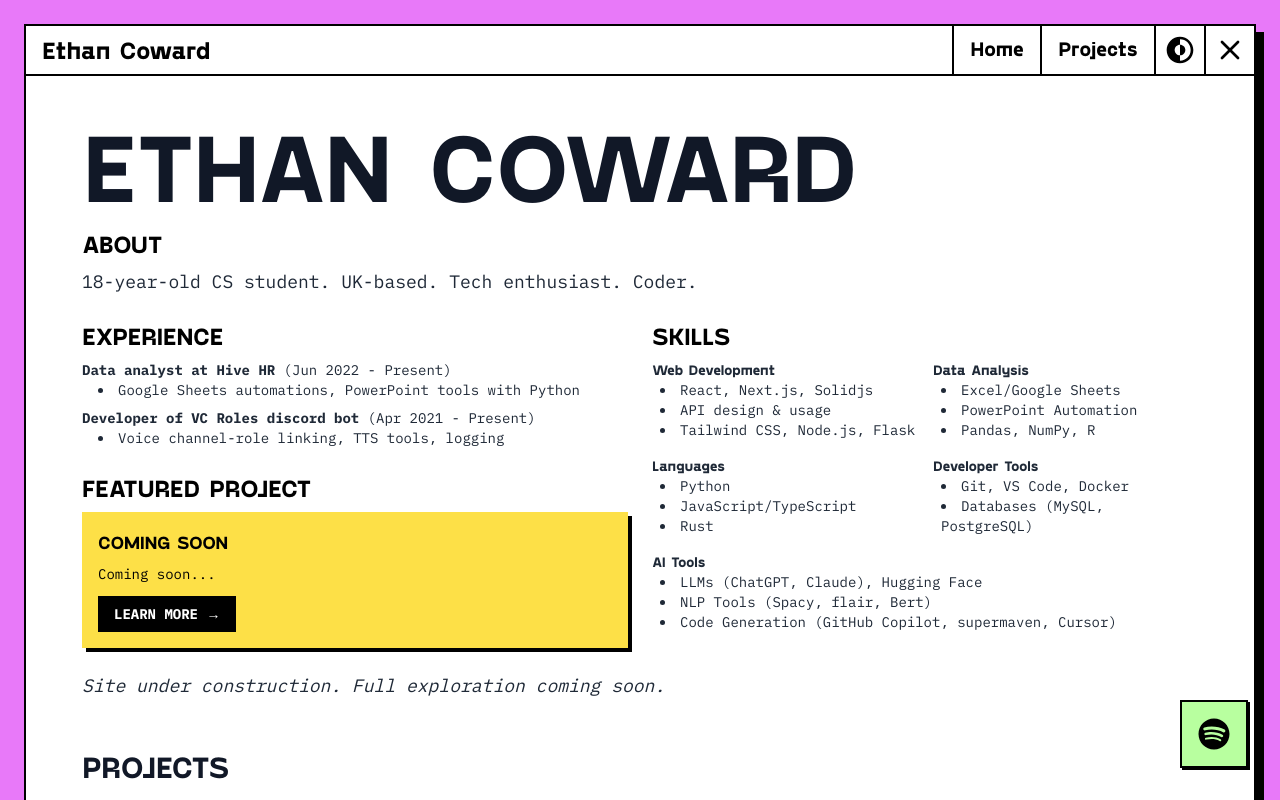
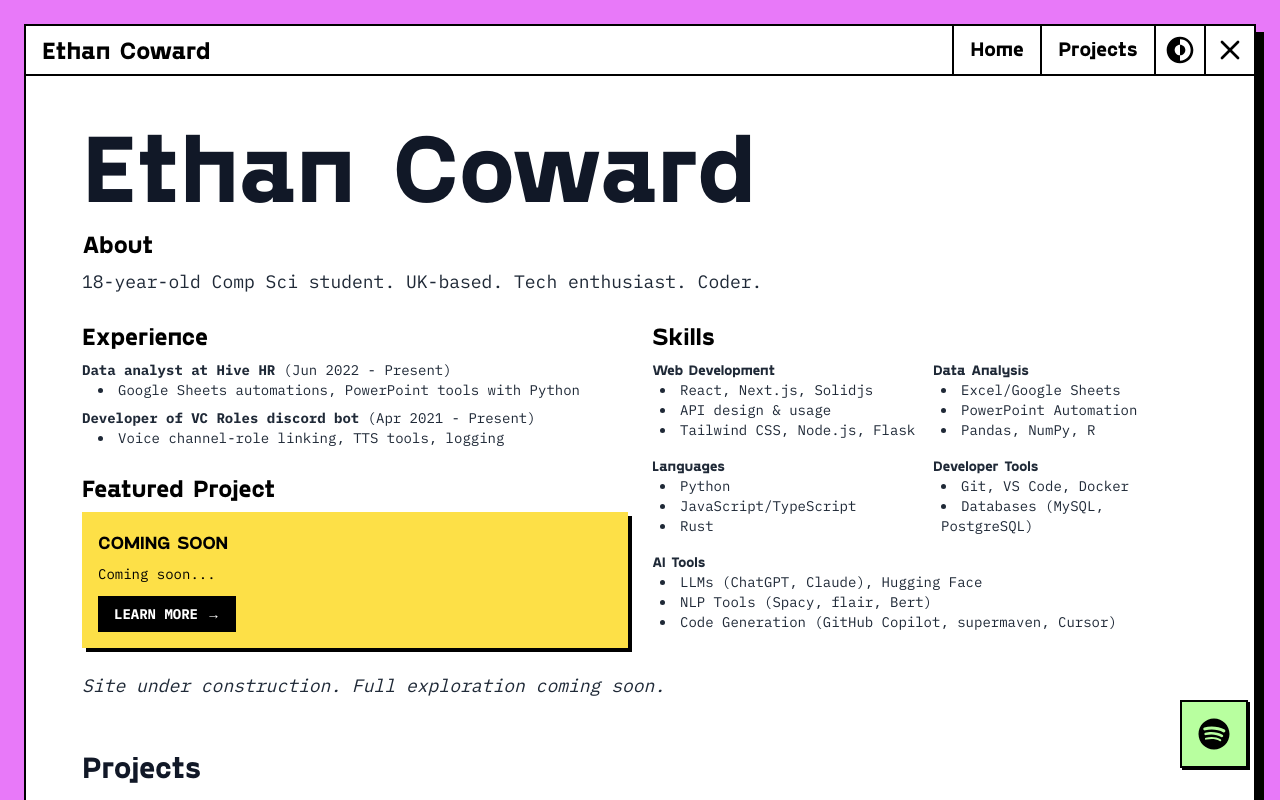
Before and after one commit to CDE90/future-ethancoward.dev, a Next.js app: page / in a window 1280 px wide. Shown: the top 800 px of the page. Built offline with nearby package versions, Linux system fonts and the light colour scheme; no server answers.

Commit message:
Remove full uppercase sections on homepage

```diff
--- a/src/app/page.tsx
+++ b/src/app/page.tsx
@@ -8,20 +8,20 @@ export default function HomePage() {
         <div className="px-4 pt-8 sm:px-6 lg:px-8">
           <div className="max-w-7xl">
             <h1 className="mb-4 text-6xl font-bold text-gray-900 sm:text-8xl dark:text-gray-100">
-              ETHAN COWARD
+              Ethan Coward
             </h1>
 
             <section className="mb-6">
-              <h2 className="mb-2 text-2xl font-bold">ABOUT</h2>
+              <h2 className="mb-2 text-2xl font-bold">About</h2>
               <p className="text-gray-800 sm:text-lg dark:text-gray-300">
-                18-year-old CS student. UK-based. Tech enthusiast. Coder.
+                18-year-old Comp Sci student. UK-based. Tech enthusiast. Coder.
               </p>
             </section>
 
             <div className="grid grid-cols-1 gap-6 lg:grid-cols-2">
               <div className="space-y-6">
                 <section>
-                  <h2 className="mb-2 text-2xl font-bold">EXPERIENCE</h2>
+                  <h2 className="mb-2 text-2xl font-bold">Experience</h2>
                   <ul className="space-y-2 text-sm text-gray-800 dark:text-gray-300">
                     <li>
                       <strong>Data analyst at Hive HR</strong> (Jun 2022 -
@@ -44,7 +44,7 @@ export default function HomePage() {
                 </section>
 
                 <section className="neo-brutalist-featured-project">
-                  <h2 className="mb-2 text-2xl font-bold">FEATURED PROJECT</h2>
+                  <h2 className="mb-2 text-2xl font-bold">Featured Project</h2>
                   <div className="bg-yellow-300 p-4 text-black shadow-[4px_4px_0px_0px_rgba(0,0,0,1)] dark:shadow-[4px_4px_0px_0px_rgba(255,255,255,1)]">
                     <h3 className="mb-2 text-lg font-bold uppercase">
                       Coming Soon
@@ -61,7 +61,7 @@ export default function HomePage() {
               </div>
 
               <section>
-                <h2 className="mb-2 text-2xl font-bold">SKILLS</h2>
+                <h2 className="mb-2 text-2xl font-bold">Skills</h2>
                 <div className="flex flex-col gap-4 text-sm text-gray-800 sm:grid sm:grid-cols-2 dark:text-gray-300">
                   <div>
                     <h3 className="font-semibold">Web Development</h3>
@@ -117,7 +117,7 @@ export default function HomePage() {
         <div className="mb-6 w-full px-4 pt-8 sm:px-6 lg:px-8">
           <div className="">
             <h2 className="mb-6 text-2xl font-bold text-gray-900 sm:text-3xl dark:text-gray-100">
-              PROJECTS
+              Projects
             </h2>
             <ProjectList projects={projects} />
           </div>
@@ -126,7 +126,7 @@ export default function HomePage() {
         <div className="mb-4 px-4 sm:px-6 lg:px-8">
           <div className="max-w-7xl">
             <h2 className="mb-4 text-2xl font-bold text-gray-900 sm:text-3xl dark:text-gray-100">
-              CONTACT
+              Contact
             </h2>
             <p className="mb-4 text-gray-800 sm:text-lg dark:text-gray-300">
               Got ideas? Let&apos;s talk.
```
